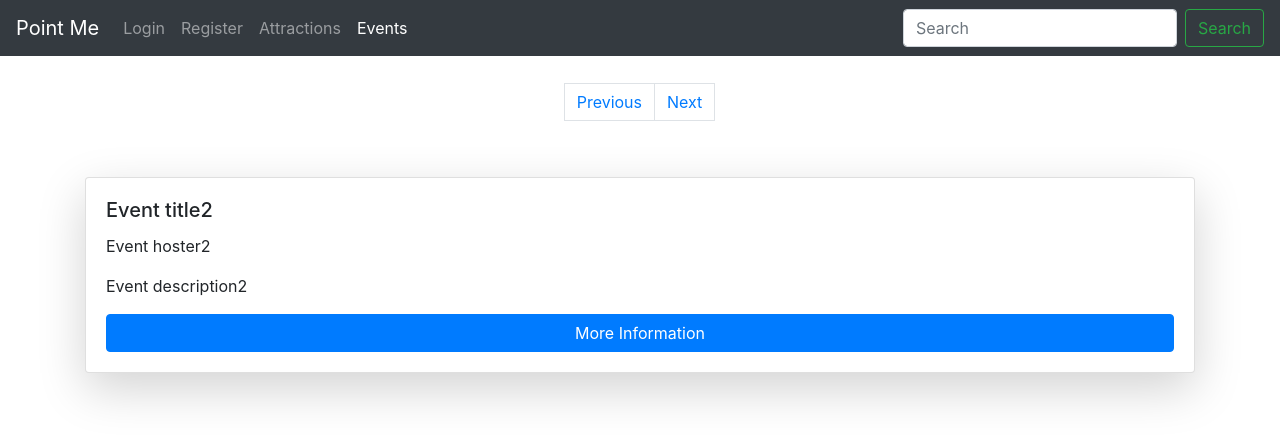
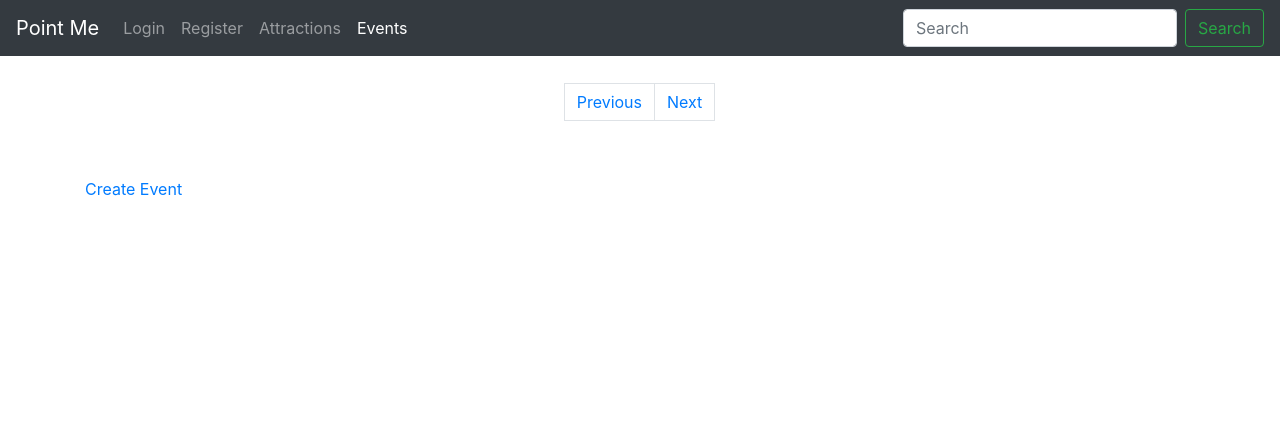
Before and after one commit to PredatorFeesh/PointMe-, a Flask app: page /events/1 in a window 1280 px wide. Shown: the top 441 px of the page. Run offline with Flask 2, Linux system fonts and the light colour scheme; data that the repository does not hold is empty; some libraries are stand-ins or nearby versions.

Commit message:
HTML fix

```diff
--- a/app/templates/attractions.html
+++ b/app/templates/attractions.html
@@ -20,8 +20,9 @@
                         <button class="btn btn-primary btn-block">More Information</button>
                     </a>
                 </div>
+            </div>
             {% endfor %}
-        </div>
+
 
     </div>
     <script>
--- a/app/templates/events.html
+++ b/app/templates/events.html
@@ -21,18 +21,8 @@
             </div>
         </div>
         {% endfor %}
-
-        <div class="card shadow-lg mb-3">
-            <img src="" class="card-img-top">
-            <div class="card-body">
-                <h5 class="card-title">Event title2</h5>
-                <p class="card-text">Event hoster2</p>
-                <p class="card-text">Event description2</p>
-                <a href="">
-                    <button class="btn btn-primary btn-block">More Information</button>
-                </a>
-            </div>
-        </div>
+    <div>
+        <a href="{{url_for('create_event')}}"> Create Event</a>
     </div>
 
     <script>
```
